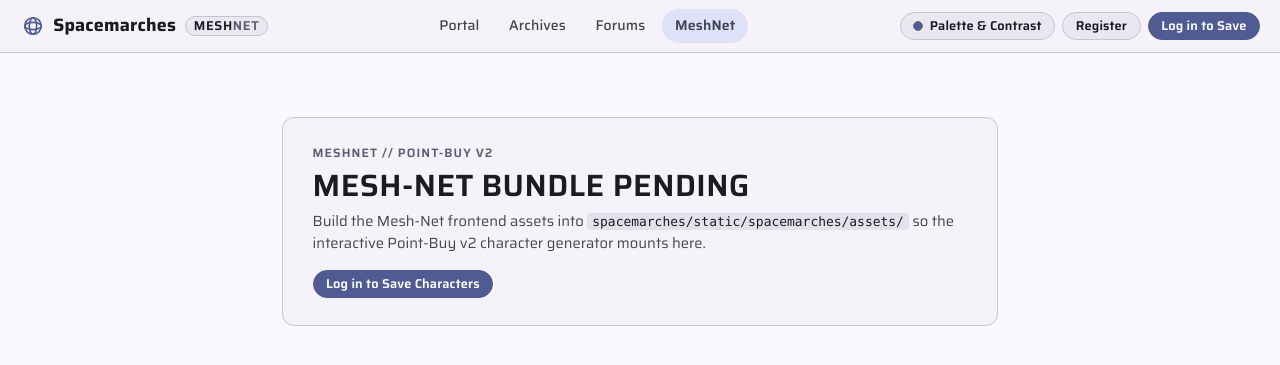
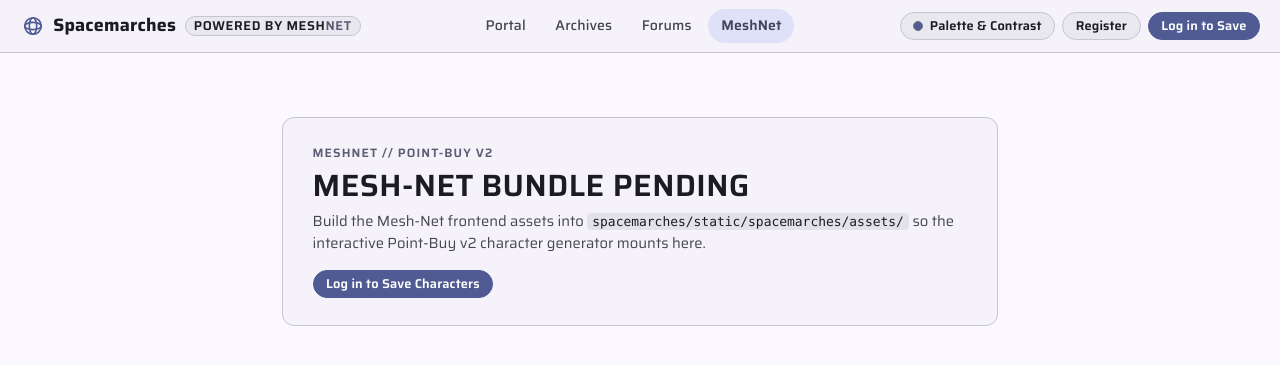
Before and after one commit to Enigma-Infrastructure/deadletter_mailproject, a Django app: page /spacemarches/meshnet/ in a window 1280 px wide. Shown: the top 365 px of the page. Run offline with Django 5.2, Linux system fonts and the light colour scheme; parts of the project's set-up code (start-up, migrations or seed data) failed here and were passed over; some libraries are stand-ins or nearby versions.

Commit message:
Local file changes

```diff
--- a/spacemarches/templates/spacemarches/_spacemarches_header.html
+++ b/spacemarches/templates/spacemarches/_spacemarches_header.html
@@ -7,7 +7,7 @@
         <ellipse cx="12" cy="12" rx="4" ry="9"></ellipse>
       </svg>
       <span class="sm-brand-mark">Spacemarches</span>
-      <span class="sm-brand-sector">Mesh<span class="sm-brand-sector-accent">Net</span></span>
+      <span class="sm-brand-sector">Powered by Mesh<span class="sm-brand-sector-accent">Net</span></span>
     </a>
 
     <nav class="sm-nav" aria-label="Spacemarches navigation">
```
Also changed, not shown: 1 other file.
